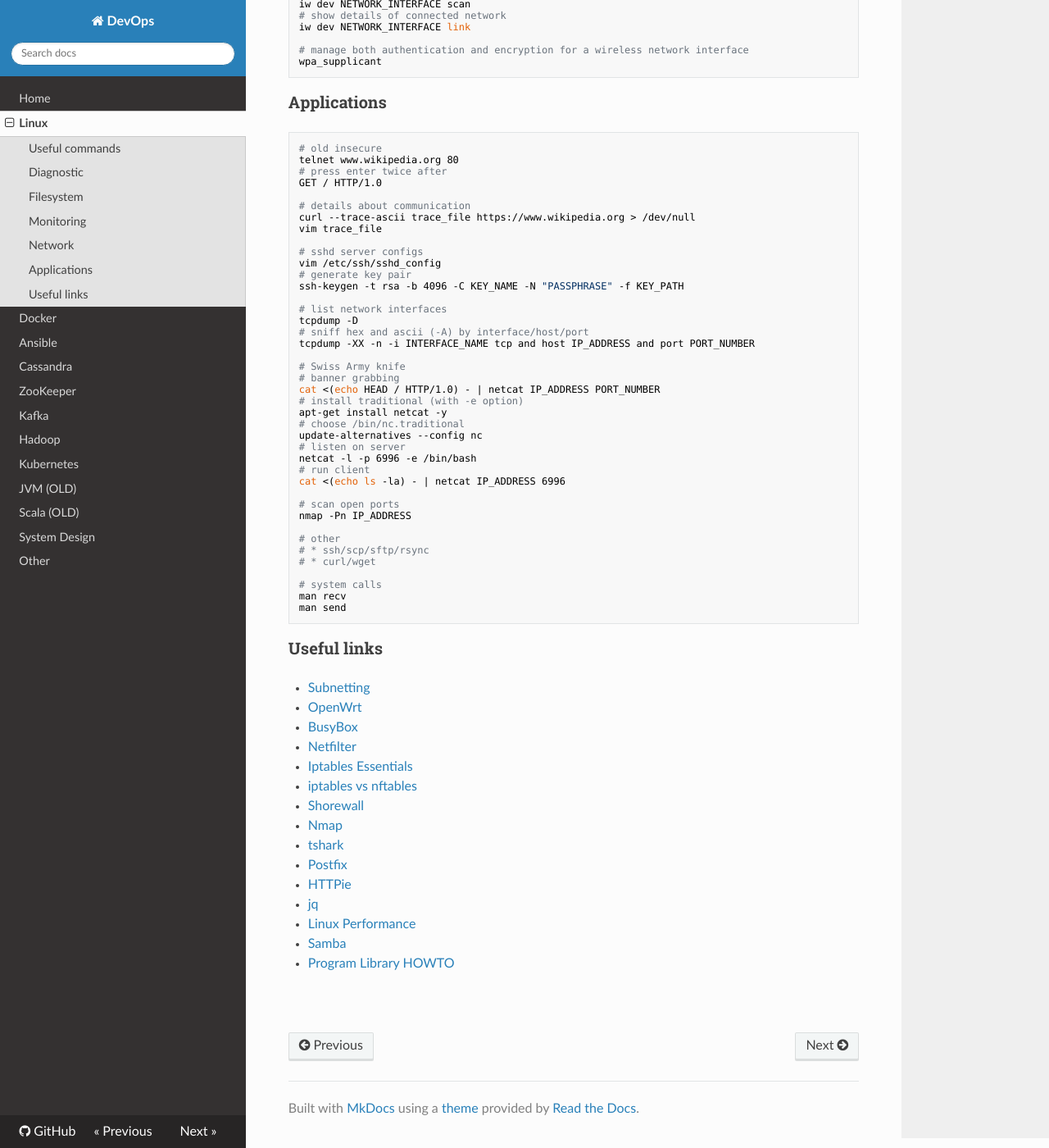
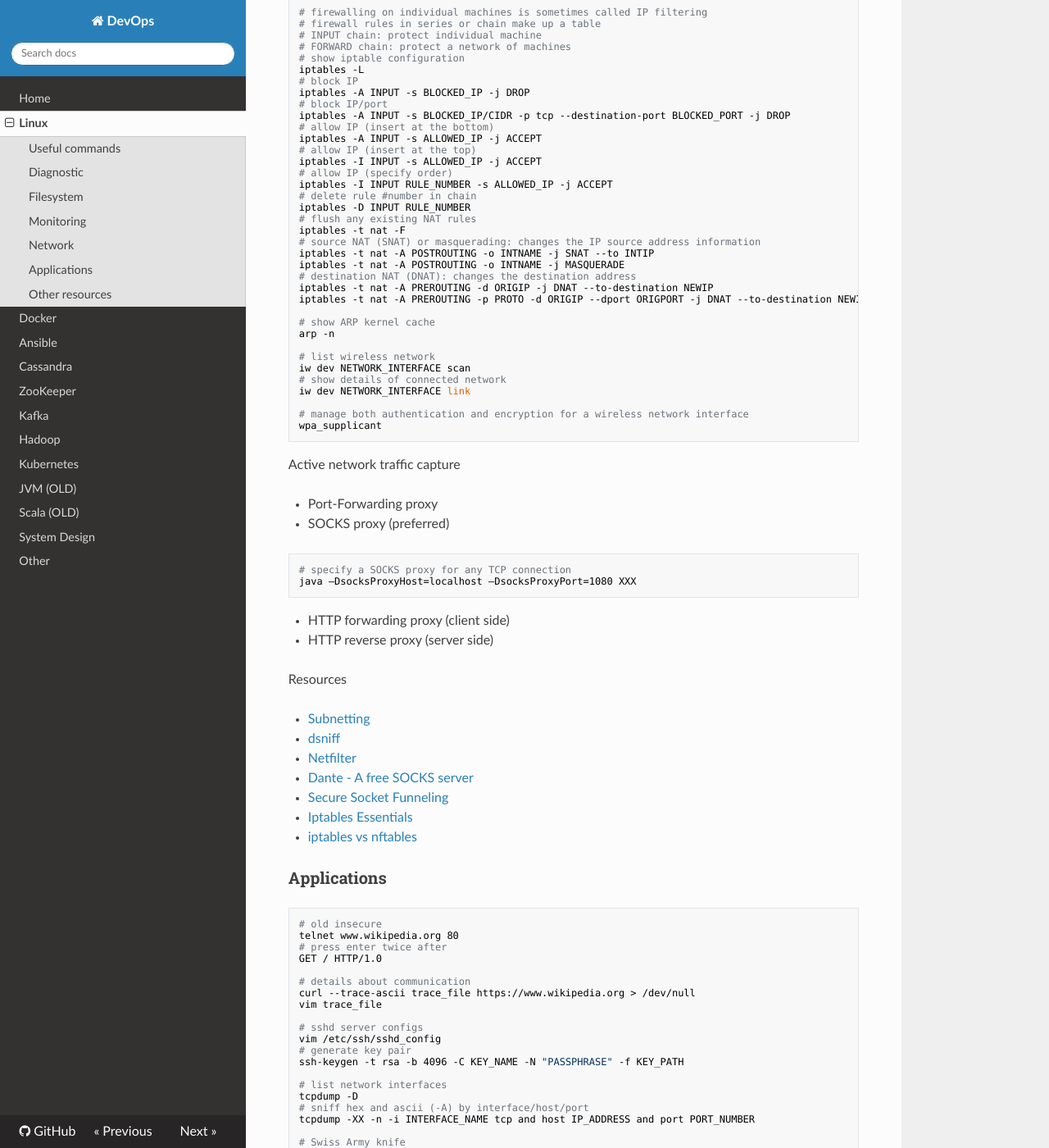
Before and after one commit to niqdev/devops, an MkDocs documentation site: the page built from docs/linux.md, in a window 1280 px wide and 1400 px high, scrolled down 6613 px. Shown: the whole window at 82% size. Built offline with MkDocs 1.6.1, drawn with Linux system fonts in a browser that asks for light colours; nearby versions of some CDN libraries; some of the changed text lies outside the part shown.

Commit message:
doc: update linux

````diff
--- a/docs/linux.md
+++ b/docs/linux.md
@@ -3,7 +3,11 @@
 Resources
 
 * [How Linux Works](https://amzn.to/2lHW1cB) (2014)(2nd) by Brian Ward (Book)
-* [Kernel documentation](https://www.kernel.org/doc/Documentation/)
+* [Attacking Network Protocols](https://nostarch.com/networkprotocols) (2018) by James Forshaw (Book)
+* [Practical Packet Analysis](https://nostarch.com/packetanalysis3) (2017)(3rd) by Chris Sanders (Book)
+* [The TCP/IP Guide](https://nostarch.com/tcpip.htm) (2005) by Charles M. Kozierok
+* [Kernel documentation](https://www.kernel.org/doc/Documentation)
+* [Linux Performance](http://www.brendangregg.com/linuxperf.html)
 
 ### Useful commands
 
@@ -292,8 +296,12 @@ lsof /dev
 # print all the system calls that a process makes
 strace cat /dev/null
 strace uptime
+strace -e trace=network,read,write bc
 # track shared library calls
 ltrace ls /
+
+# allows to set system-wide probes on special trace providers e.g. system calls
+dtrace
 
 # CPU usage
 /usr/bin/time ls
@@ -328,6 +336,10 @@ iostat -mt 2
 # system resource statistics
 dstat
 ```
+
+Resources
+
+* [Dynamic Tracing with DTrace & SystemTap](http://myaut.github.io/dtrace-stap-book)
 
 ### Network
 
@@ -375,6 +387,9 @@ cat /etc/nsswitch.conf
 # static IP
 /etc/network/interfaces
 
+# list of assigned port numbers
+/etc/services
+
 # -t Prints TCP port information
 # -u Prints UDP port information
 # -l Prints listening ports
@@ -413,6 +428,9 @@ http ipv6.icanhazip.com
 
 # Linux kernel does not automatically move packets from one subnet to another
 # enable temporary IP forwarding in the router's kernel
+sysctl net.ipv4.conf.all.forwarding=1
+sysctl net.ipv6.conf.all.forwarding=1
+# on macOS
 sysctl -w net.ipv4.ip_forward
 # change permanent configs upon reboot
 vim /etc/sysctl.conf
@@ -442,6 +460,14 @@ iptables -I INPUT -s ALLOWED_IP -j ACCEPT
 iptables -I INPUT RULE_NUMBER -s ALLOWED_IP -j ACCEPT
 # delete rule #number in chain
 iptables -D INPUT RULE_NUMBER
+# flush any existing NAT rules
+iptables -t nat -F
+# source NAT (SNAT) or masquerading: changes the IP source address information
+iptables -t nat -A POSTROUTING -o INTNAME -j SNAT --to INTIP
+iptables -t nat -A POSTROUTING -o INTNAME -j MASQUERADE
+# destination NAT (DNAT): changes the destination address
+iptables -t nat -A PREROUTING -d ORIGIP -j DNAT --to-destination NEWIP
+iptables -t nat -A PREROUTING -p PROTO -d ORIGIP --dport ORIGPORT -j DNAT --to-destination NEWIP:NEWPORT
 
 # show ARP kernel cache
 arp -n
@@ -454,6 +480,27 @@ iw dev NETWORK_INTERFACE link
 # manage both authentication and encryption for a wireless network interface
 wpa_supplicant
 ```
+
+Active network traffic capture
+
+* Port-Forwarding proxy
+* SOCKS proxy (preferred)
+```bash
+# specify a SOCKS proxy for any TCP connection
+java –DsocksProxyHost=localhost –DsocksProxyPort=1080 XXX
+```
+* HTTP forwarding proxy (client side)
+* HTTP reverse proxy (server side)
+
+Resources
+
+* [Subnetting](https://gist.github.com/niqdev/1ab727c3c01de2993cad070c04ba8b47)
+* [dsniff](https://www.monkey.org/~dugsong/dsniff)
+* [Netfilter](https://netfilter.org/index.html)
+* [Dante - A free SOCKS server](https://www.inet.no/dante)
+* [Secure Socket Funneling](https://securesocketfunneling.github.io/ssf)
+* [Iptables Essentials](https://www.digitalocean.com/community/tutorials/iptables-essentials-common-firewall-rules-and-commands)
+* [iptables vs nftables](https://unixia.wordpress.com/2015/12/16/iptables-vs-nftables)
 
 ### Applications
 
@@ -499,24 +546,38 @@ nmap -Pn IP_ADDRESS
 # system calls
 man recv
 man send
+
+# DHCP is designed to run on IP networks to distribute network configuration
+#   information to nodes automatically:
+#   IP address, default gateway, routing tables, default DNS servers, etc...
+# ARP finds the Ethernet address for a given IP address
+# * DHCP Spoofing
+# * ARP Poisoning
+ettercap -G
 ```
 
-### Useful links
+Resources
 
-* [Subnetting](https://gist.github.com/niqdev/1ab727c3c01de2993cad070c04ba8b47)
+* [Wireshark](https://www.wireshark.org)
+* [tcpdump](https://www.tcpdump.org)
+* [tshark](https://hackertarget.com/tshark-tutorial-and-filter-examples)
+* [Nmap](https://nmap.org)
+* [Ettercap](https://www.ettercap-project.org)
+* [Service Name and Transport Protocol Port Number Registry](http://www.iana.org/assignments/port-numbers)
+* TODO add more [examples](https://1modm.github.io/documentation/tcpdump.html)
+
+### Other resources
+
 * [OpenWrt](https://openwrt.org)
 * [BusyBox](https://www.busybox.net)
-* [Netfilter](https://netfilter.org/index.html)
-* [Iptables Essentials](https://www.digitalocean.com/community/tutorials/iptables-essentials-common-firewall-rules-and-commands)
-* [iptables vs nftables](https://unixia.wordpress.com/2015/12/16/iptables-vs-nftables)
+* [X.509 RFC](https://tools.ietf.org/html/rfc5280)
+* [OpenSSL Command-Line HOWTO](https://www.madboa.com/geek/openssl)
+* [Program Library HOWTO](https://www.dwheeler.com/program-library)
 * [Shorewall](http://www.shorewall.net)
-* [Nmap](https://nmap.org)
-* [tshark](https://hackertarget.com/tshark-tutorial-and-filter-examples)
 * [Postfix](http://www.postfix.org)
 * [HTTPie](https://httpie.org)
 * [jq](https://stedolan.github.io/jq)
-* [Linux Performance](http://www.brendangregg.com/linuxperf.html)
+* [Lynx](https://lynx.browser.org)
 * [Samba](https://www.samba.org)
-* [Program Library HOWTO](https://www.dwheeler.com/program-library)
 
 <br>
````
Also changed, not shown: docs/docker.md (+1 -1 lines).
